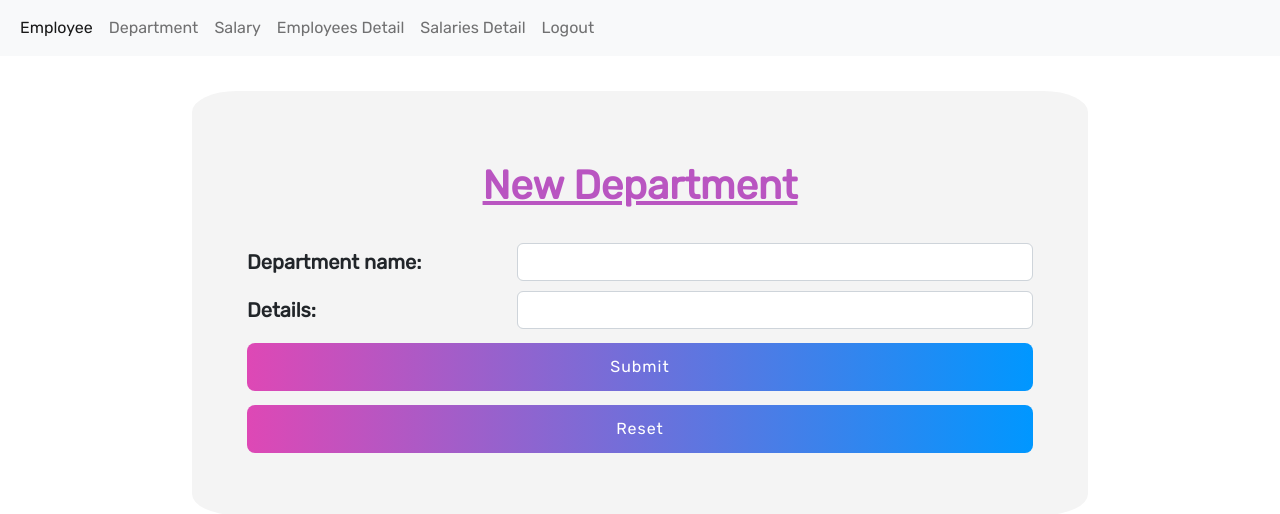
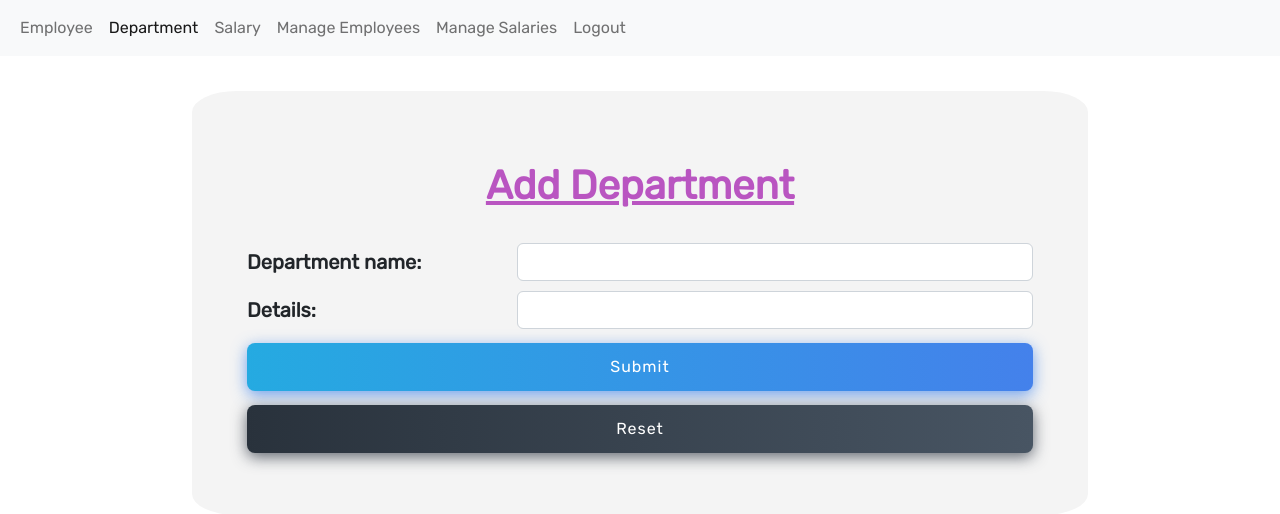
Before and after one commit to Prabh-noor/Employee-Management-System, a PHP site: page /addDept.php in a window 1280 px wide. Shown: the top 514 px of the page. Run offline with PHP 8.4, Linux system fonts and the light colour scheme; a user stored in the database is signed in; some libraries are stand-ins or nearby versions.

Commit message:
links and grid pages modified

```diff
--- a/Actions.php
+++ b/Actions.php
@@ -15,9 +15,6 @@ if($call== "pagination"){
     if(isset($_GET['searchedText'])){
         $searchedText= $_GET['searchedText'];
     }
-    // if(isset($_POST['searchBox'])){
-    //     $searchedText= $_POST['searchBox'];
-    // }
     else{
         $searchedText= "";
     }
@@ -31,9 +28,6 @@ if($call== "totalPages"){
     if(isset($_GET['searchedText'])){
         $searchedText= $_GET['searchedText'];
     }
-    // if(isset($_POST['searchBox'])){
-    //     $searchedText= $_POST['searchBox'];
-    // }
     else{
         $searchedText= "";
     }
--- a/addDept.php
+++ b/addDept.php
@@ -12,9 +12,9 @@
     <title>Add Department</title>
 </head>
 <body>
-<form action="index.php" method="post" id="department-form">
+    <form action="index.php" method="post" id="department-form">
         <div class="header">
-            <h1>New Department</h1>
+            <h1>Add Department</h1>
         </div>
         <div class="col-12">
             <div class="mb-1 row align-items-center">
@@ -36,9 +36,11 @@
                 </div>
             </div>
         </div>
-        <button type="submit" name="department" value="Submit">Submit</button>
-        <button type="reset" value="Reset">Reset</button>
+        <button class="form-submit-btn" type="submit" name="department" value="Submit">Submit</button>
+        <button class="form-reset-btn" type="reset" value="Reset">Reset</button>
     </form>
+    <!-- Custom js -->
+    <script src="assets/js/app.js"></script>
 </body>
 </html>
 <?php
--- a/assets/css/style.css
+++ b/assets/css/style.css
@@ -138,18 +138,49 @@ form {
   margin-right: 5px;
 }
 
-form > button {
+.form-submit-btn {
+  width: 100%;
+  font-family: 'Rubik', sans-serif;
+  letter-spacing: 1px;
   padding: 12px 10px;
-  border: 0;
-  background: linear-gradient(to right, #de48b5 0%,#0097ff 100%);
-  border-radius: 3px;
-  margin-top: 7px;
-  margin-bottom: 7px  ;
   color: #fff;
+  cursor: pointer;
+  margin: 7px auto;
+  border: none;
+  background-size: 300% 100%;
+  border-radius: 8px;
+  -o-transition: all .4s ease-in-out;
+  -webkit-transition: all .4s ease-in-out;
+  transition: all .4s ease-in-out;
+  background-image: linear-gradient(to right, #25aae1, #4481eb, #04befe, #3f86ed);
+  box-shadow: 0 4px 15px 0 rgba(65, 132, 234, 0.75);
+}
+
+.form-reset-btn {
+  width: 100%;
+  font-family: 'Rubik', sans-serif;
   letter-spacing: 1px;
+  padding: 12px 10px;
+  color: #fff;
+  cursor: pointer;
+  margin: 7px auto;
+  border: none;
+  background-size: 300% 100%;
   border-radius: 8px;
-  font-family: 'Rubik', sans-serif;
+  -o-transition: all .4s ease-in-out;
+  -webkit-transition: all .4s ease-in-out;
+  transition: all .4s ease-in-out;
+  background-image: linear-gradient(to right, #29323c, #485563, #2b5876, #4e4376);
+  box-shadow: 0 4px 15px 0 rgba(45, 54, 65, 0.75);
 }
+
+.form-submit-btn:hover, .form-reset-btn:hover {
+  background-position: 100% 0;
+  -o-transition: all .4s ease-in-out;
+  -webkit-transition: all .4s ease-in-out;
+  transition: all .4s ease-in-out;
+}
+
 #login > button {
   margin-top: 15px;
 }
@@ -229,8 +260,14 @@ form > button {
   color: #fff;
 }
 
-#grid-details {
+.grid-details {
   border-bottom: 2px solid;
+  border-left: 2px solid;
+  border-right: 2px solid;
+}
+
+#employees-grid, #salary-grid {
+  margin: 0 40px;
 }
 
 #links {
@@ -247,3 +284,8 @@ form > button {
   display: flex;
   justify-content: center;
 }
+
+/* Manage Salaries */
+#show-salary {
+  margin: 50px auto 20px;
+}
--- a/assets/js/app.js
+++ b/assets/js/app.js
@@ -10,3 +10,12 @@ function showSuccessMsg(message){
    html += "</button></div>";
    $('body').prepend(html);
 }
+function setActive() {
+   links = $("#navigation .navbar-nav .nav-link");
+   for(i=0;i<links.length;i++) {
+     if(document.location.href.indexOf(links[i].href)>=0) {
+         links[i].className='nav-link active';
+     }
+   }
+}
+window.onload = setActive;
--- a/index.php
+++ b/index.php
@@ -35,7 +35,7 @@
     <form action="index.php" method="post" id="employee-form">
         <input type="hidden" name="seq" value="<?php echo $seq?>">
         <div class="header">
-            <h1>Employee</h1>
+            <h1>Add/Edit Employee</h1>
         </div>
         <div class="col-12">
             <div class="mb-1 row">
@@ -135,8 +135,8 @@
                 </div>
             </div>
         </div>
-        <button type="submit" name="employees" value="Submit">Submit</button>
-        <button type="reset" value="Reset">Reset</button>
+        <button class="form-submit-btn" type="submit" name="employees" value="Submit">Submit</button>
+        <button class="form-reset-btn" type="reset" value="Reset">Reset</button>
     </form>
     <!-- Bootstrap Popper -->
     <script src="https://cdn.jsdelivr.net/npm/@popperjs/core@2.11.5/dist/umd/popper.min.js" integrity="sha384-Xe+8cL9oJa6tN/veChSP7q+mnSPaj5Bcu9mPX5F5xIGE0DVittaqT5lorf0EI7Vk" crossorigin="anonymous"></script>
--- a/insertSalary.php
+++ b/insertSalary.php
@@ -86,8 +86,8 @@ $employees= $database->empDropDown();
                 </div>
             </div>
         </div>
-        <button type="submit" name= "savesalary" value="Submit">Submit</button>
-        <button type="reset" value="Reset">Reset</button>
+        <button class="form-submit-btn" type="submit" name= "savesalary" value="Submit">Submit</button>
+        <button class="form-reset-btn" type="reset" value="Reset">Reset</button>
     </form>
 
     <!-- Bootstrap Popper -->
--- a/links.php
+++ b/links.php
@@ -24,7 +24,7 @@ if (!isset($_SESSION['email'])) {
     <!-- <link href="https://cdn.jsdelivr.net/npm/bootstrap@5.2.0-beta1/dist/css/bootstrap.min.css" rel="stylesheet" integrity="sha384-0evHe/X+R7YkIZDRvuzKMRqM+OrBnVFBL6DOitfPri4tjfHxaWutUpFmBp4vmVor" crossorigin="anonymous"> -->
 
     <!-- Fontawesome CDN -->
-    <link rel="stylesheet" href="https://cdnjs.cloudflare.com/ajax/libs/font-awesome/6.1.1/css/fontawesome.css" integrity="sha512-H2GlJYNMmZLAA8LfFQ8EW7WWVumdleFREr8PUyBZeuRt5mEd25RK11Zo+rHBqSzbp75v2xRFfkmiyO9MBtx3mg==" crossorigin="anonymous" referrerpolicy="no-referrer" />
+    <link rel="stylesheet" href="https://cdnjs.cloudflare.com/ajax/libs/font-awesome/6.1.1/css/all.min.css" integrity="sha512-KfkfwYDsLkIlwQp6LFnl8zNdLGxu9YAA1QvwINks4PhcElQSvqcyVLLD9aMhXd13uQjoXtEKNosOWaZqXgel0g==" crossorigin="anonymous" referrerpolicy="no-referrer" />
 
     <!-- jQuery -->
     <script src="https://code.jquery.com/jquery-3.6.0.min.js" integrity="sha256-/xUj+3OJU5yExlq6GSYGSHk7tPXikynS7ogEvDej/m4=" crossorigin="anonymous"></script>
@@ -34,7 +34,7 @@ if (!isset($_SESSION['email'])) {
 </head>
 
 <body>
-    <header class="section-header">
+    <header class="section-header" id="navigation">
         <nav class="navbar navbar-expand-lg navbar-light bg-light">
             <div class="container-fluid">
                 <a class="navbar-brand d-md-none d-md-flex" href="#">Categories</a>
@@ -44,7 +44,7 @@ if (!isset($_SESSION['email'])) {
                 <div class="collapse navbar-collapse" id="navbarNavDropdown">
                     <ul class="navbar-nav">
                         <li class="nav-item">
-                            <a class="nav-link active" aria-current="page" href="index.php">Employee</a>
+                            <a class="nav-link" aria-current="page" href="index.php">Employee</a>
                         </li>
                         <li class="nav-item">
                             <a class="nav-link" href="addDept.php">Department</a>
@@ -53,10 +53,10 @@ if (!isset($_SESSION['email'])) {
                             <a class="nav-link" href="insertSalary.php">Salary</a>
                         </li>
                         <li class="nav-item">
-                            <a class="nav-link" href="showEmpTable.php">Employees Detail</a>
+                            <a class="nav-link" href="manageEmployees.php">Manage Employees</a>
                         </li>
                         <li class="nav-item">
-                            <a class="nav-link" href="showSalaryDetails.php">Salaries Detail</a>
+                            <a class="nav-link" href="manageSalaries.php">Manage Salaries</a>
                         </li>
                         <li class="nav-item">
                             <a class="nav-link" href="logout.php">Logout</a>
@@ -66,27 +66,6 @@ if (!isset($_SESSION['email'])) {
             </div>
         </nav>
     </header>
-
-    <!-- <div class="d-flex justify-content-end">
-        <button>
-            <a href='index.php'>Employee</a>
-        </button>
-		<button>
-            <a href='addDept.php'>Department</a>
-        </button>
-        <button>
-        	<a href='insertSalary.php'>Salary</a>
-        </button>
-        <button>
-        	<a href='showEmpTable.php'>Employees Detail</a>
-        </button>
-        <button>
-        	<a href='showSalaryDetails.php'>Salaries Detail</a>
-        </button>
-        <button>
-            <a href='logout.php'>Log Out</a>
-        </button>
-    </div> -->
 </body>
 
 </html>
--- a/login.php
+++ b/login.php
@@ -53,7 +53,7 @@ if(isset($_POST['login'])){
                 <form action="login.php" method="post" id="login">
                     <input type="email" name="email" class="form-field animation a3" placeholder="Email Address">
                     <input type="password" name="password" class="form-field animation a4" placeholder="Password">
-                    <button class="animation a5" type="submit" name="login" value="login">LOGIN</button>
+                    <button class="form-submit-btn animation a5" type="submit" name="login" value="login">LOGIN</button>
                 </form>
             </div>
         </div>
```
Also changed, not shown: manageEmployees.php (renamed from showEmpTable.php, +4 -6 lines), manageSalaries.php (added, +89 -0 lines), showSalaryDetails.php (deleted, +0 -91 lines), assets/images/images.jpg (deleted), assets/images/login.jpg (deleted), assets/images/login1.jpg (deleted), assets/images/photo-1550745165-9bc0b252726f.avif (added).
